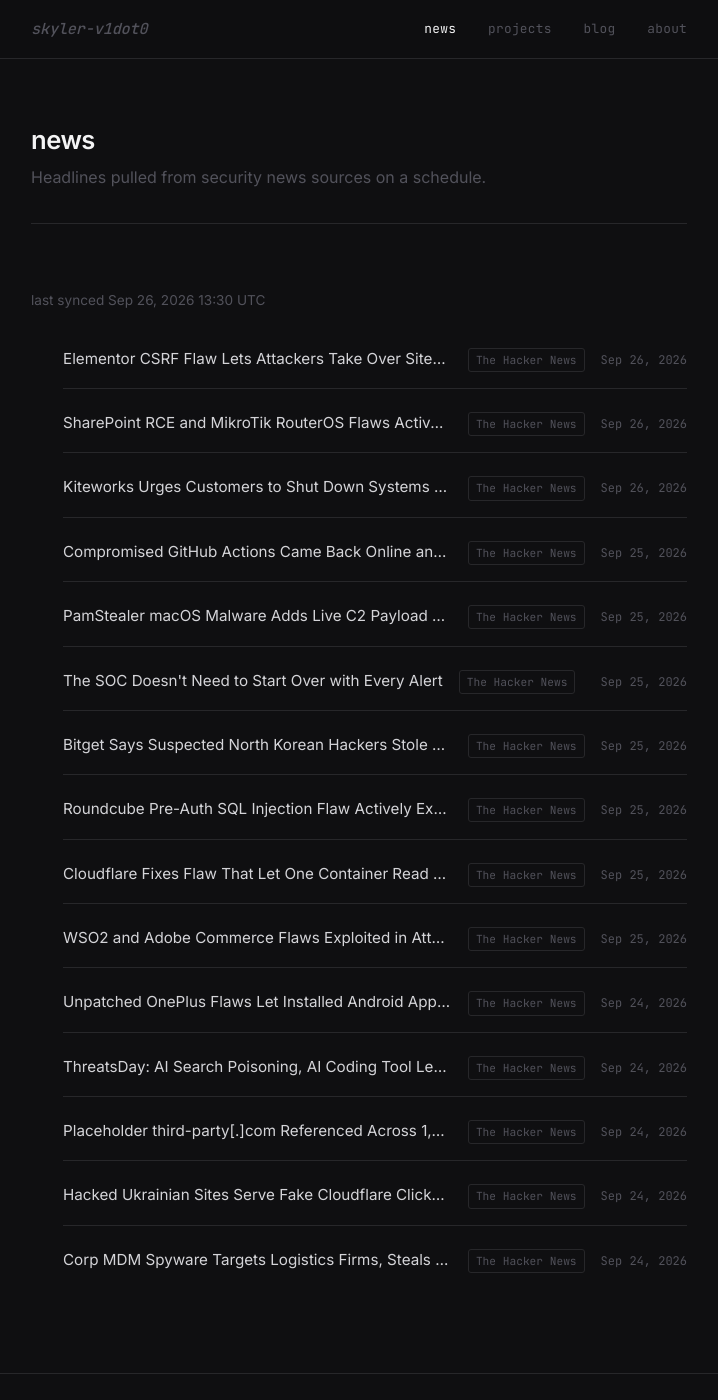
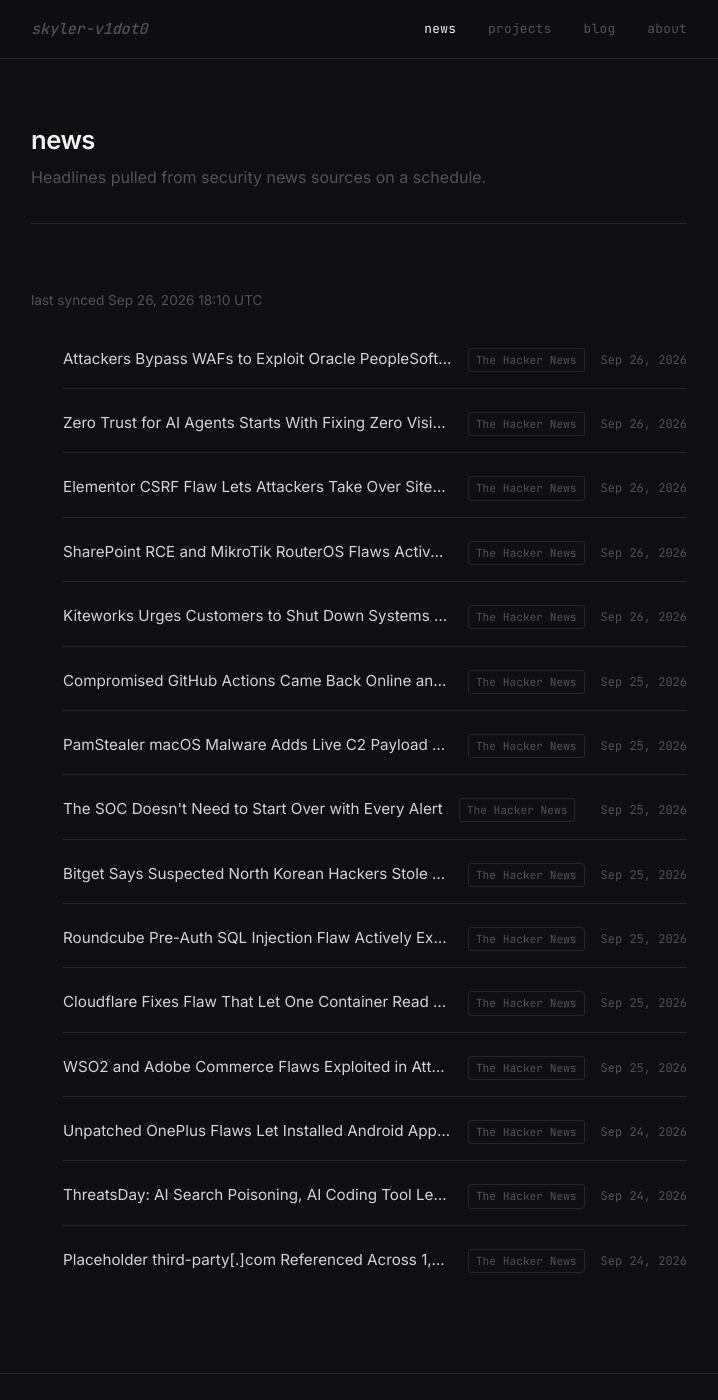
Before and after one commit to skyler-v1dot0/personal-site, a Jekyll site: the page built from news.html, in a window 1280 px wide and 1400 px high. Shown: the whole window, without its empty margins (281-999 px from the left). Built offline with Jekyll 4.4.1, drawn with Linux system fonts in a browser that asks for light colours.

Commit message:
chore: sync news feed [skip ci]

```diff
--- a/_data/news.yml
+++ b/_data/news.yml
@@ -1,6 +1,14 @@
 ---
-updated_at: '2026-09-26T13:30:19Z'
+updated_at: '2026-09-26T18:10:52Z'
 items:
+- title: Attackers Bypass WAFs to Exploit Oracle PeopleSoft Flaw and Deploy Web Shells
+  url: https://thehackernews.com/2026/09/attackers-bypass-wafs-to-exploit-oracle.html
+  source: The Hacker News
+  published: '2026-09-26T11:46:40Z'
+- title: Zero Trust for AI Agents Starts With Fixing Zero Visibility
+  url: https://thehackernews.com/2026/09/zero-trust-for-ai-agents-starts-with.html
+  source: The Hacker News
+  published: '2026-09-26T10:30:00Z'
 - title: Elementor CSRF Flaw Lets Attackers Take Over Sites After Admin Clicks Crafted
     Link
   url: https://thehackernews.com/2026/09/elementor-csrf-flaw-lets-attackers-take.html
@@ -60,12 +68,3 @@ items:
   url: https://thehackernews.com/2026/09/placeholder-third-partycom-referenced.html
   source: The Hacker News
   published: '2026-09-24T15:27:32Z'
-- title: Hacked Ukrainian Sites Serve Fake Cloudflare ClickFix Lures for Psychedelic
-    Stealer
-  url: https://thehackernews.com/2026/09/hacked-ukrainian-sites-serve-fake.html
-  source: The Hacker News
-  published: '2026-09-24T14:29:06Z'
-- title: Corp MDM Spyware Targets Logistics Firms, Steals New SMS and Redirects Calls
-  url: https://thehackernews.com/2026/09/corp-mdm-spyware-targets-logistics.html
-  source: The Hacker News
-  published: '2026-09-24T12:05:27Z'
```
